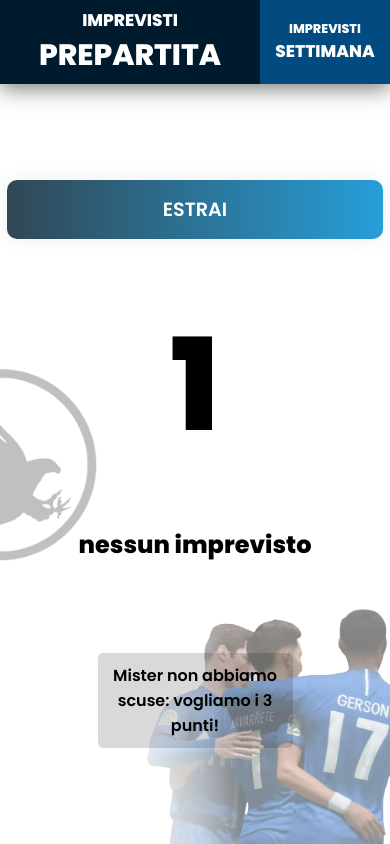
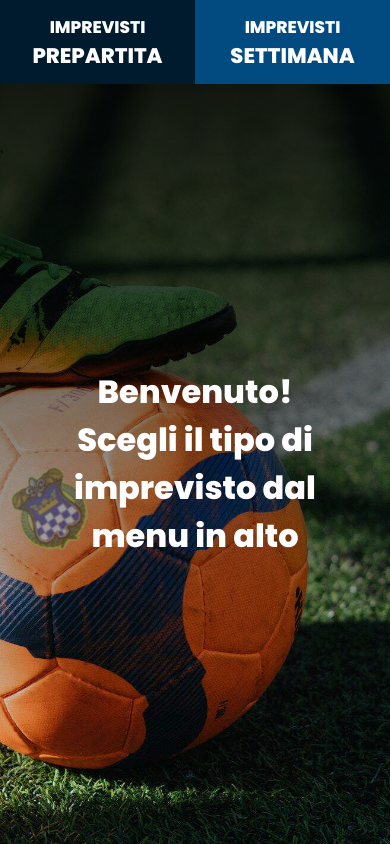
Before and after one commit to tgalex75/ImprevistiFalco, a React (Create React App) app: page / in a window 390 px wide. Built offline with nearby package versions, Linux system fonts and the light colour scheme.

Commit message:
v 1.0
Added Welcome Screen

```diff
--- a/package.json
+++ b/package.json
@@ -11,8 +11,11 @@
     "@testing-library/react": "^12.1.3",
     "@testing-library/user-event": "^13.5.0",
     "bootstrap": "^5.1.3",
+    "google-tts-api": "^2.0.2",
     "react": "^17.0.2",
+    "react-bootstrap": "^2.2.0",
     "react-dom": "^17.0.2",
+    "react-icons": "^4.3.1",
     "react-scripts": "^5.0.0",
     "web-vitals": "^2.1.4"
   },
--- a/src/App.js
+++ b/src/App.js
@@ -7,7 +7,7 @@ import Main from "./Main";
 export default function App() {
 
     /* Header Menu State */
-    const [mainState, setMainState] = React.useState("prepartita");
+    const [mainState, setMainState] = React.useState("welcome");
 
     function selectMainPrepartita() {
         setMainState("prepartita");
--- a/src/Main.js
+++ b/src/Main.js
@@ -19,22 +19,24 @@ export default function Main(props) {
     function chooseRandomPlayer () {
         setExtractedNumber(Math.floor(Math.random() * inputField.randomPlayerNumber) + 1)
     }
-    const ranNumImprev = props.randomNumber
-    const randNumFixedIndex = ranNumImprev - 1
+    const randNumFixedIndex = props.randomNumber - 1
     const title = props.imprev[randNumFixedIndex].title
     const description = props.imprev[randNumFixedIndex].description
     const isImprev = props.imprev[randNumFixedIndex].isImprev
     const ultEstrazione = props.imprev[randNumFixedIndex].ultEstrazione
+    return (
+        <main className={props.mainState === "welcome" ? "main welcome" : "main"}>
 
-    return (
-        <main className="main">
-
+            {/* WELCOME SCREEN */}
+            {props.mainState === "welcome" &&
+            <div className="overlay">
+            <h1 className="welcome-title">Benvenuto!<br/>Scegli il tipo di imprevisto dal menu in alto</h1>
+            </div>}
             {/* IMPREVISTI PREPARTITA */}
-
             {props.mainState === "prepartita" && (
                 <div className="displayPrepartita">
-                    <div className="btn-randNum" onClick={props.randNumBox}>ESTRAI</div>
-                    <h2 className={isImprev ? "red-alert" : ""} id="randomNumber">{ranNumImprev}</h2>
+                    <button type="button" className="btn-randNum" onClick={props.randNumBox}>ESTRAI</button>
+                    <h2 className={isImprev ? "red-alert" : ""} id="randomNumber">{props.randomNumber}</h2>
                     {ultEstrazione && <div className="img-impr"></div>}
                     <h3 className={isImprev ? "red-alert" : ""}>{title}</h3>
                     <p>{description}</p>
@@ -48,7 +50,7 @@ export default function Main(props) {
                             min="1" max="35"
                             />
                         </Tooltip>
-                            <div className="btn-player" onClick={chooseRandomPlayer}>ESTRAI</div>
+                            <button type="button" className="btn-player" onClick={chooseRandomPlayer}>ESTRAI</button>
                         </div>
                         <div className="randomPlayer">{extractedNumber}</div>
                     </div>}
@@ -60,7 +62,7 @@ export default function Main(props) {
             {props.mainState === "settimana" &&(
                 <div className="displayPrepartita">
                     <div className="btn-randNum" onClick={props.randNumBox}>ESTRAI</div>
-                    <h2 className={props.imprevSettim[randNumFixedIndex].isImprev ? "red-alert" : ""} id="randomNumber">{ranNumImprev}</h2>
+                    <h2 className={props.imprevSettim[randNumFixedIndex].isImprev ? "red-alert" : ""} id="randomNumber">{props.randomNumber}</h2>
                     <h3 className={props.imprevSettim[randNumFixedIndex].isImprev ? "red-alert" : ""}>{props.imprevSettim[randNumFixedIndex].title}</h3>
                     <p>{props.imprevSettim[randNumFixedIndex].description}</p>
                 </div>
--- a/src/index.css
+++ b/src/index.css
@@ -11,13 +11,13 @@ body {
 /* Chrome, Safari, Edge, Opera */
 input::-webkit-outer-spin-button,
 input::-webkit-inner-spin-button {
-  -webkit-appearance: none;
-  margin: 0;
+    -webkit-appearance: none;
+    margin: 0;
 }
 
 /* Firefox */
-input[type=number] {
-  -moz-appearance: textfield;
+input[type="number"] {
+    -moz-appearance: textfield;
 }
 
 .main-container {
@@ -47,20 +47,20 @@ input[type=number] {
     align-items: center;
     justify-content: center;
     cursor: pointer;
-    font-size: 1.5vh;
-    transition: .6s;
+    font-size: 2vh;
+    transition: 0.6s;
 }
 
 #menu-prepartita > span,
 #menu-settimana > span {
-    font-size: 2vh;
+    font-size: 2.5vh;
 }
 
 #menu-prepartita.default,
 #menu-settimana.default {
     background-color: #e52d27;
     width: 100%;
-    font-size: 2vh;
+    font-size: 2.5vh;
 }
 
 #menu-prepartita.default > span,
@@ -75,15 +75,40 @@ input[type=number] {
 
 /* MAIN SECTION */
 
-
 .main {
     width: 100vw;
     height: 90vh;
     text-align: center;
-    background-image: url(../public/logo900_25.png), url(../public/right-bg50.png);
+    background-image: url(../public/logo900_25.png),
+        url(../public/right-bg50.png);
     background-repeat: no-repeat, no-repeat;
     background-size: 50%, 75%;
     background-position: -50%, 150% bottom;
+}
+
+main.welcome {
+    background-image: url(../public/pitch_opt.jpg);
+    background-size: cover;
+    background-position: center center;
+}
+
+.overlay {
+    background: rgb(0,0,0);
+    background: linear-gradient(180deg, rgba(0,0,0,0.85) 0%, rgba(70,70,70,0) 100%);
+    width: 100%;
+    height: 100%;
+
+}
+
+.welcome-title {
+    display: flex;
+    width: 100%;
+    height: 100%;
+    align-items: center;
+    justify-content: center;
+    color: white;
+    font-size: 3rem;
+    padding: 3em;
 }
 
 .displayPrepartita {
@@ -158,7 +183,7 @@ input[type=number] {
     width: 50vw;
     border: 5px double #024b80;
     border-radius: 0.5em;
-    padding: .5em 0;
+    padding: 0.5em 0;
 }
 
 .ultEstrazione > .container {
@@ -217,7 +242,7 @@ input[type=number] {
     background-size: cover;
     background-repeat: no-repeat;
     color: #fff;
-    padding-bottom: .5em;
+    padding-bottom: 0.5em;
 }
 
 .red-alert {
@@ -227,12 +252,22 @@ input[type=number] {
 /* MEDIA QUERIES */
 
 @media (max-width: 768px) {
-    .btn-randNum {padding: 15px 40%;font-size: 1.2em;}
+    .welcome-title {
+        font-size: 2rem;
+        padding: 1.5em;
+    }
+    .btn-randNum {
+        padding: 15px 40%;
+        font-size: 1.2em;
+    }
     #randomNumber {
         font-size: 8rem;
-        line-height: .8;
+        line-height: 0.8;
     }
-    .img-impr {width: 200px; height: 50px;}
+    .img-impr {
+        width: 200px;
+        height: 50px;
+    }
     .displayPrepartita > h3 {
         font-size: 1.5em;
         line-height: 1;
@@ -241,9 +276,12 @@ input[type=number] {
         font-size: 1em;
     }
 
-    .ultEstrazione {flex-direction: column; border: 3px double #26a0da;
+    .ultEstrazione {
+        flex-direction: column;
+        border: 3px double #26a0da;
     }
     .randomPlayer {
         height: 7rem;
-        width: 6rem;}
+        width: 6rem;
+    }
 }
```
Also changed, not shown: public/pitch_opt.jpg (added), 1 other file (tests, documents, lock files or other folders).
